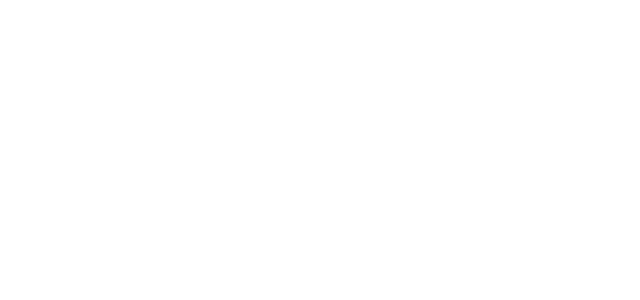
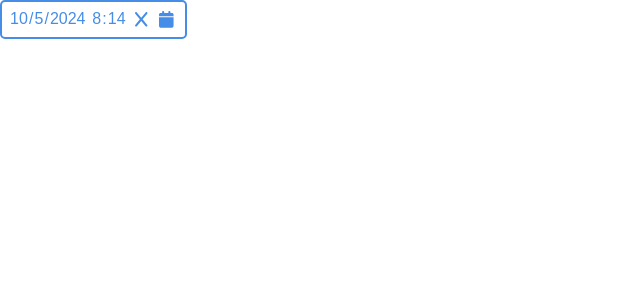
Before and after one commit to kennarddh/meeting-room-react, a React (Vite) app: page / in a window 1280 px wide. Shown: the top 300 px of the page, without its empty margins (0-640 px from the left). Built offline with nearby package versions, Linux system fonts and the light colour scheme.

Commit message:
feat: Date time picker

```diff
--- a/package.json
+++ b/package.json
@@ -58,7 +58,12 @@
 		"vite-plugin-svgr": "^4.2.0"
 	},
 	"dependencies": {
+		"@fortawesome/fontawesome-svg-core": "^6.5.2",
+		"@fortawesome/free-regular-svg-icons": "^6.5.2",
+		"@fortawesome/free-solid-svg-icons": "^6.5.2",
+		"@fortawesome/react-fontawesome": "^0.2.0",
 		"react": "^18.2.0",
+		"react-datetime-picker": "^6.0.1",
 		"react-dom": "^18.2.0",
 		"react-router-dom": "^6.23.0",
 		"styled-components": "^6.1.8"
--- /dev/null
+++ b/src/Components/DateTimePicker/DateTimePicker.tsx
@@ -0,0 +1,26 @@
+import { FC } from 'react'
+
+import { FontAwesomeIcon } from '@fortawesome/react-fontawesome'
+
+import { faCalendar, faX } from '@fortawesome/free-solid-svg-icons'
+
+import { StyledDateTimePicker } from './Styles'
+import { IDateTimePicker } from './Types'
+
+const DateTimePicker: FC<IDateTimePicker> = props => {
+	return (
+		<StyledDateTimePicker
+			calendarIcon={
+				<FontAwesomeIcon icon={faCalendar} size='lg' color='#458de6' />
+			}
+			clearIcon={<FontAwesomeIcon icon={faX} size='lg' color='#458de6' />}
+			locale='en-GB' // Use `en-GB` because when using `id-ID` the time separator is `.`
+			onChange={value => props.onChange?.(value)}
+			disableClock // The clock is little buggy like sometimes the clock doesn't close
+			openWidgetsOnFocus
+			{...props}
+		/>
+	)
+}
+
+export default DateTimePicker
--- /dev/null
+++ b/src/Components/DateTimePicker/Styles.ts
@@ -0,0 +1,38 @@
+import 'react-calendar/dist/Calendar.css'
+import 'react-clock/dist/Clock.css'
+import ReactDateTimePicker from 'react-datetime-picker'
+import 'react-datetime-picker/dist/DateTimePicker.css'
+import styled from 'styled-components'
+
+export const StyledDateTimePicker = styled(ReactDateTimePicker)`
+	& .react-datetime-picker__wrapper {
+		padding: 5px;
+		border-radius: 5px;
+
+		border: 2px solid #458de6;
+	}
+
+	& .react-datetime-picker__inputGroup__divider,
+	& .react-datetime-picker__inputGroup__input {
+		color: #458de6;
+	}
+
+	& .react-datetime-picker__inputGroup__input::placeholder {
+		color: #ffffff;
+	}
+
+	& .react-datetime-picker__inputGroup__input:focus,
+	& .react-datetime-picker__button:focus {
+		outline: none;
+		outline: 2px solid #5d43dc;
+	}
+
+	& .react-calendar {
+		border-radius: 5px;
+		border: 2px solid #458de6;
+	}
+
+	& {
+		color: #458de6;
+	}
+`
--- /dev/null
+++ b/src/Components/DateTimePicker/Types.ts
@@ -0,0 +1,4 @@
+import { DateTimePickerProps } from 'react-datetime-picker'
+
+// eslint-disable-next-line @typescript-eslint/no-empty-interface
+export interface IDateTimePicker extends DateTimePickerProps {}
--- a/src/Pages/Home/Home.tsx
+++ b/src/Pages/Home/Home.tsx
@@ -1,7 +1,13 @@
 import { FC } from 'react'
 
+import DateTimePicker from 'Components/DateTimePicker/DateTimePicker'
+
 const Home: FC = () => {
-	return <div></div>
+	return (
+		<div>
+			<DateTimePicker value={new Date()} />
+		</div>
+	)
 }
 
 export default Home
```
Also changed, not shown: 1 other file (tests, documents, lock files or other folders).
